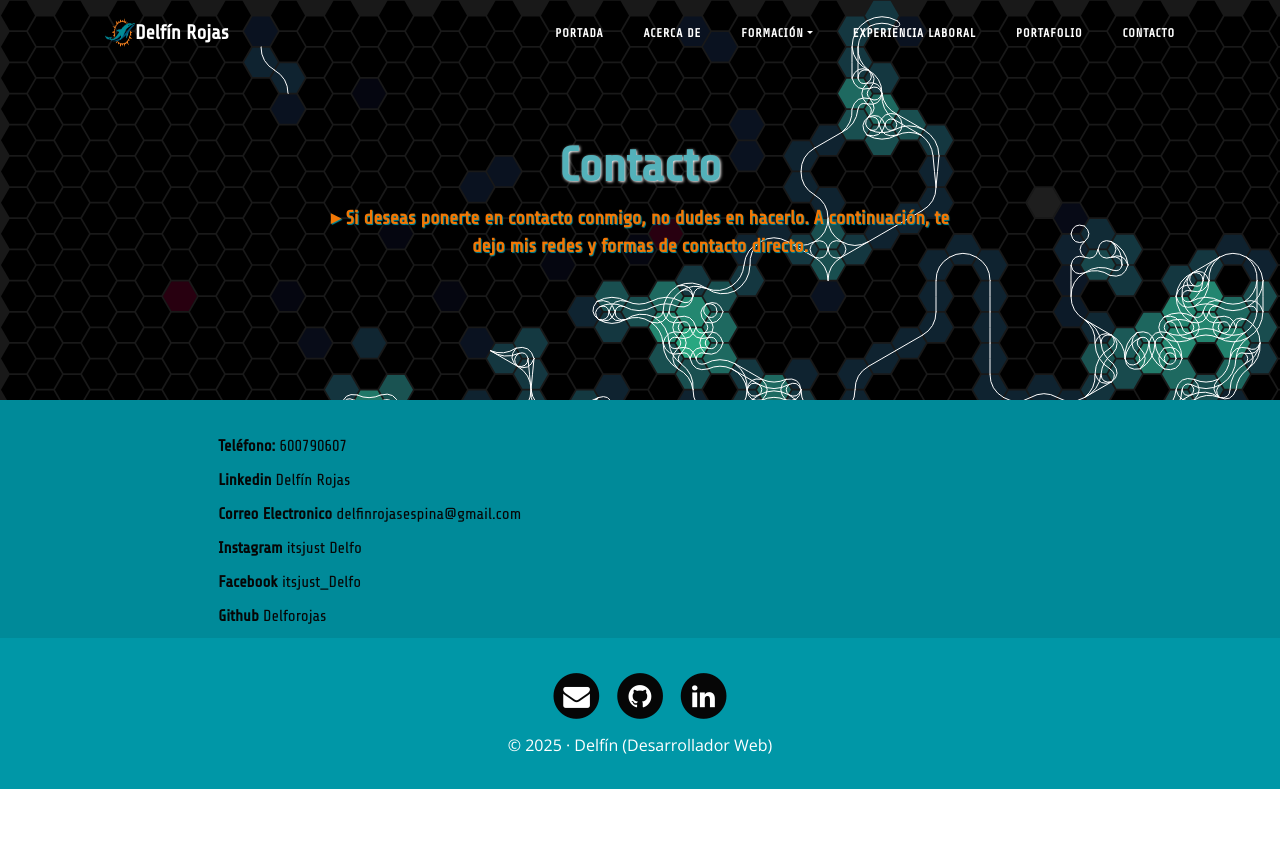
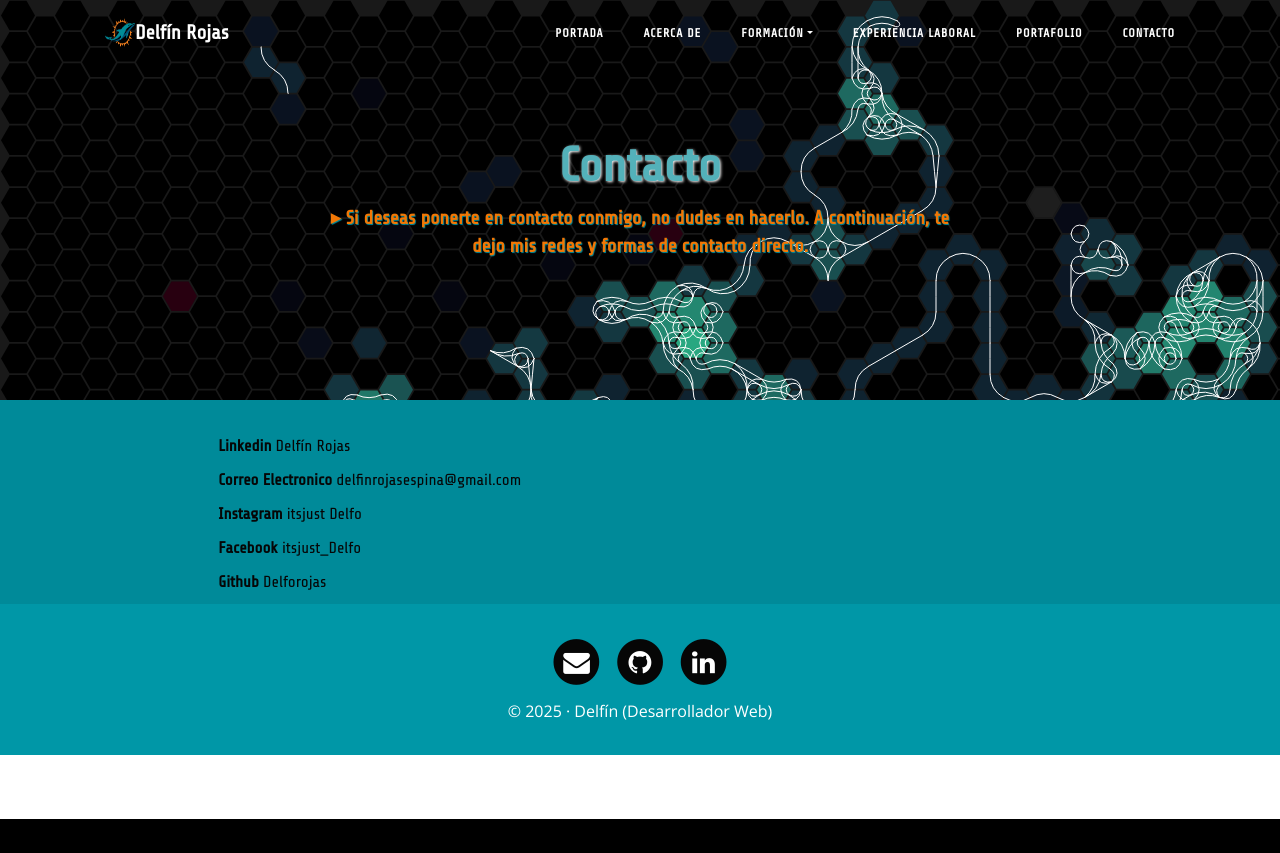
Before and after one commit to Delforojas/delfofolio, a Django app: page /contact/ in a window 1280 px wide. After the commit the page ends 819 px from the top, so only its background shows below. Run offline with Django 5.2, Linux system fonts and the light colour scheme; some libraries are stand-ins or nearby versions.

Commit message:
Actualización en contact.html

```diff
--- a/core/templates/core/contact.html
+++ b/core/templates/core/contact.html
@@ -21,7 +21,6 @@
 <div class="row">
 <div class="col-lg-8 col-md-10 mx-auto fw-light text-white" style="font-family: 'Open Sans', sans-serif; font-size: 1rem;">
     <br>
-    <p><b>Teléfono:</b> 600790607</p>
     <p><b>Linkedin</b> Delfín Rojas</p>
     <p><b>Correo Electronico</b> delfinrojasespina@gmail.com</p>
     <p><b>Instagram</b> itsjust Delfo</p>
```
